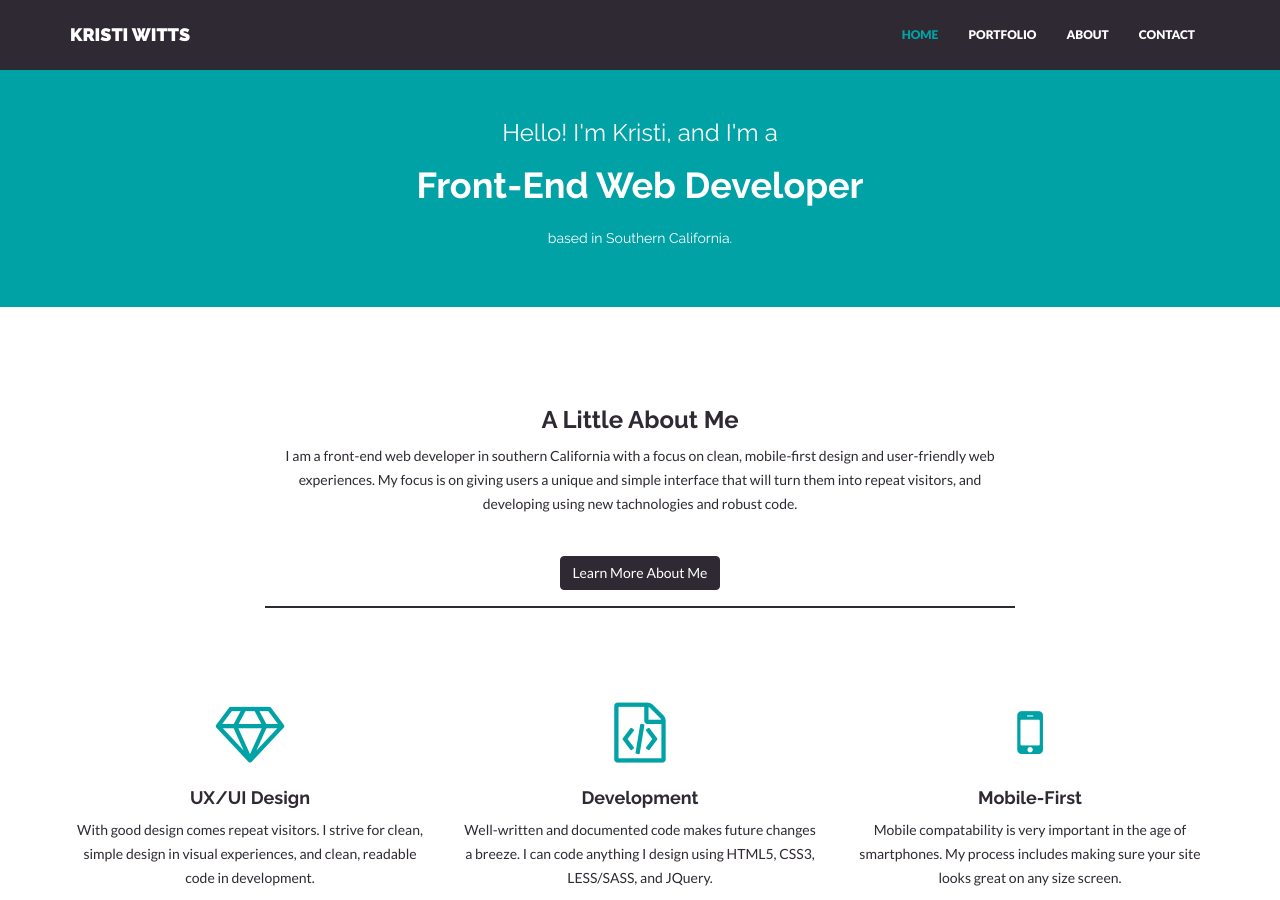
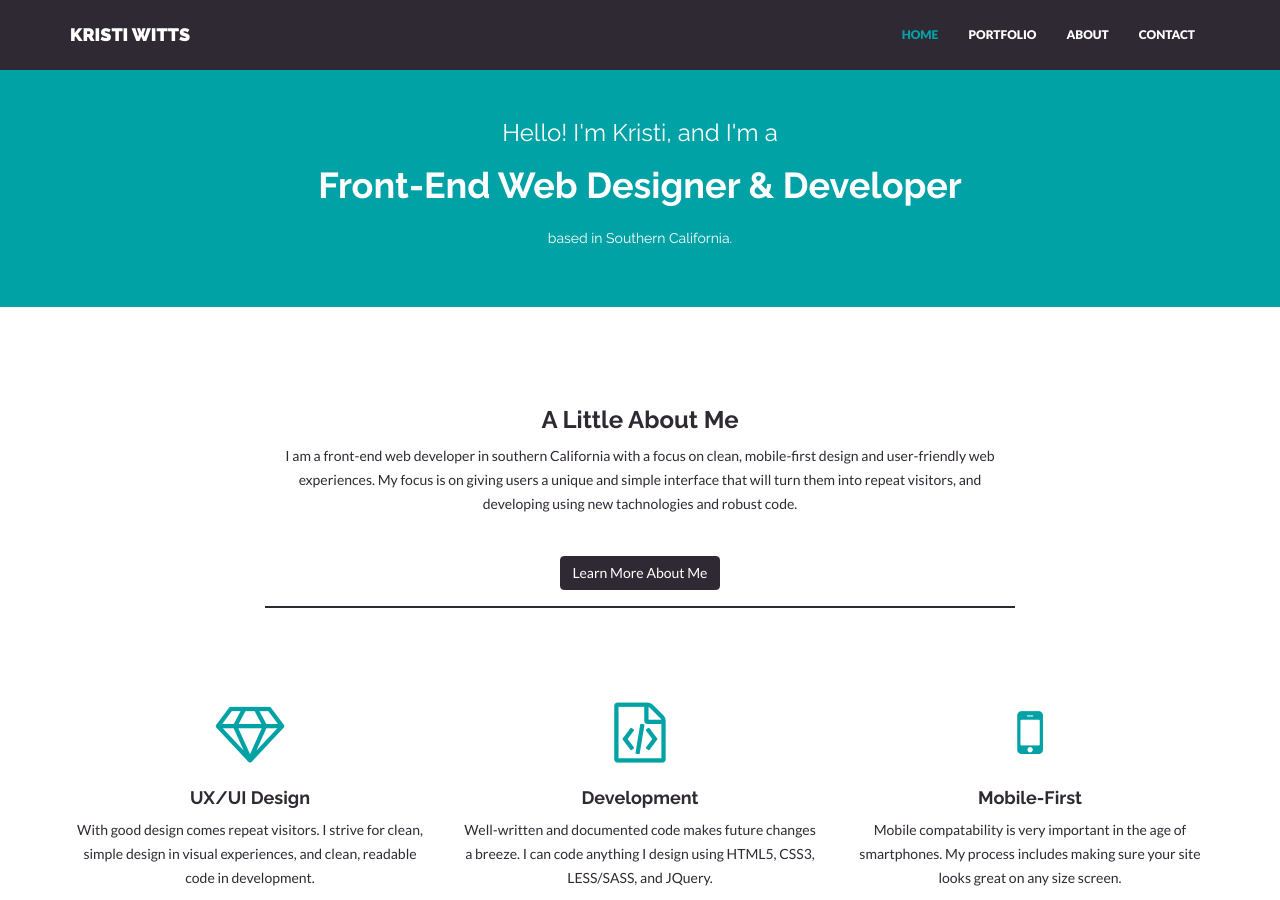
Before and after one commit to kwitts/kwitts.github.io, a Jekyll site: the page built from index.html, in a window 1280 px wide and 900 px high. Built offline with Jekyll 4.4.1, drawn with Linux system fonts in a browser that asks for light colours; nearby versions of some CDN libraries.

Commit message:
header fix

```diff
--- a/_includes/header.html
+++ b/_includes/header.html
@@ -3,7 +3,7 @@
         <div class="row">
             <div class="col-lg-8 col-lg-offset-2">
                 <h3>Hello! I'm Kristi, and I'm a</h3>
-                <h1>Front-End Web Developer</h1>
+                <h1>Front-End Web Designer &amp; Developer</h1>
                 <h5>based in Southern California.</h5>
                 <!-- <h5>More Lorem Ipsum added here too.</h5> -->
             </div>
```
